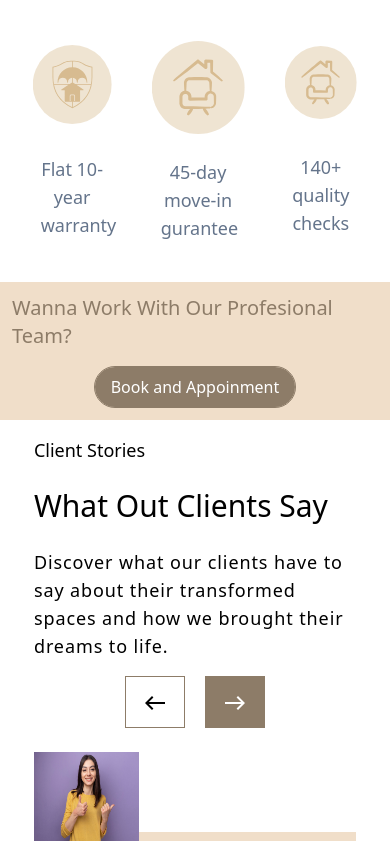
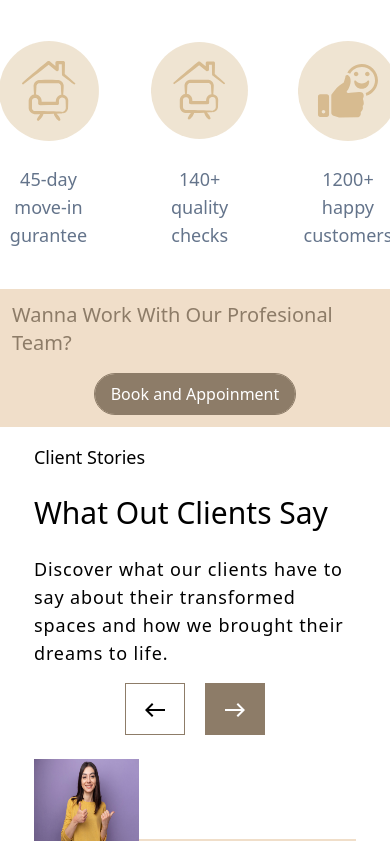
Before and after one commit to SOURAV-AT-GITHUB/Genius-Interio, a React (Vite) app in the folder frontend/: page / in a window 390 px wide. Shown: the part 5151-5992 px from the top of the page. Built offline with nearby package versions, Linux system fonts and the light colour scheme; no server answers.

Commit message:
1 Item removed and sliding fixed for small screen for WhyChooseUs Section

```diff
--- a/frontend/src/pages/Home/sections/WhyChooseUs.jsx
+++ b/frontend/src/pages/Home/sections/WhyChooseUs.jsx
@@ -1,16 +1,17 @@
 import { useEffect, useRef, useState } from "react";
-import warrantyIcon from "/WhyChooseUs/warranty.svg";
+// import warrantyIcon from "/WhyChooseUs/warranty.svg";
 import guaranteeIcon from "/WhyChooseUs/guarantee.svg";
 import qualityChecksIcon from "/WhyChooseUs/qualityChecks.svg";
 import happyCustomersIcon from "/WhyChooseUs/happyCustomers.svg";
 import catalogueIcon from "/WhyChooseUs/catalogue.svg";
+import useMediaQuery from '@mui/material/useMediaQuery';
 export default function WhyChooseUs() {
   const sliderRef = useRef(null);
   const WhyChooseUs = [
-    {
-      text: "Flat 10-year warranty",
-      icon: warrantyIcon,
-    },
+    // {
+    //   text: "Flat 10-year warranty",
+    //   icon: warrantyIcon,
+    // },
     {
       text: "45-day move-in gurantee",
       icon: guaranteeIcon,
@@ -29,7 +30,8 @@ export default function WhyChooseUs() {
     },
   ];
   const [reverse, setReverse] = useState(false);
-
+  const isMinWidth640 = useMediaQuery('(min-width:640px)')
+  console.log(isMinWidth640)
   useEffect(() => {
     let interval = setInterval(() => {
       setReverse((prev) => !prev);
@@ -39,7 +41,7 @@ export default function WhyChooseUs() {
   useEffect(() => {
     if (sliderRef.current) {
       sliderRef.current.style.transform = reverse
-        ? "translateX(-25%)"
+        ? (isMinWidth640 ?"translateX(-15%)" : "translateX(-50%)")
         : "translateX(20%)";
     }
   }, [reverse]);
```
